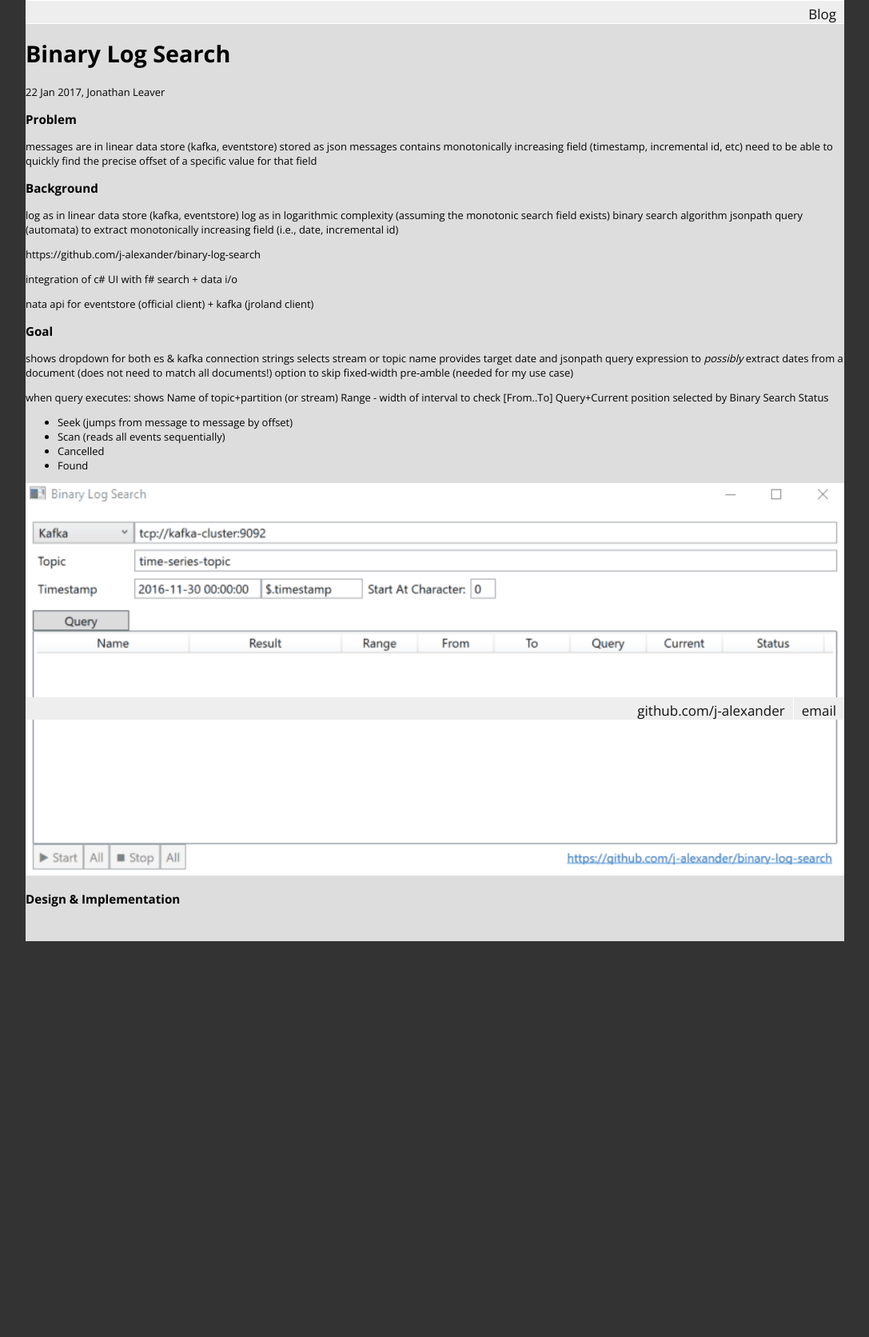
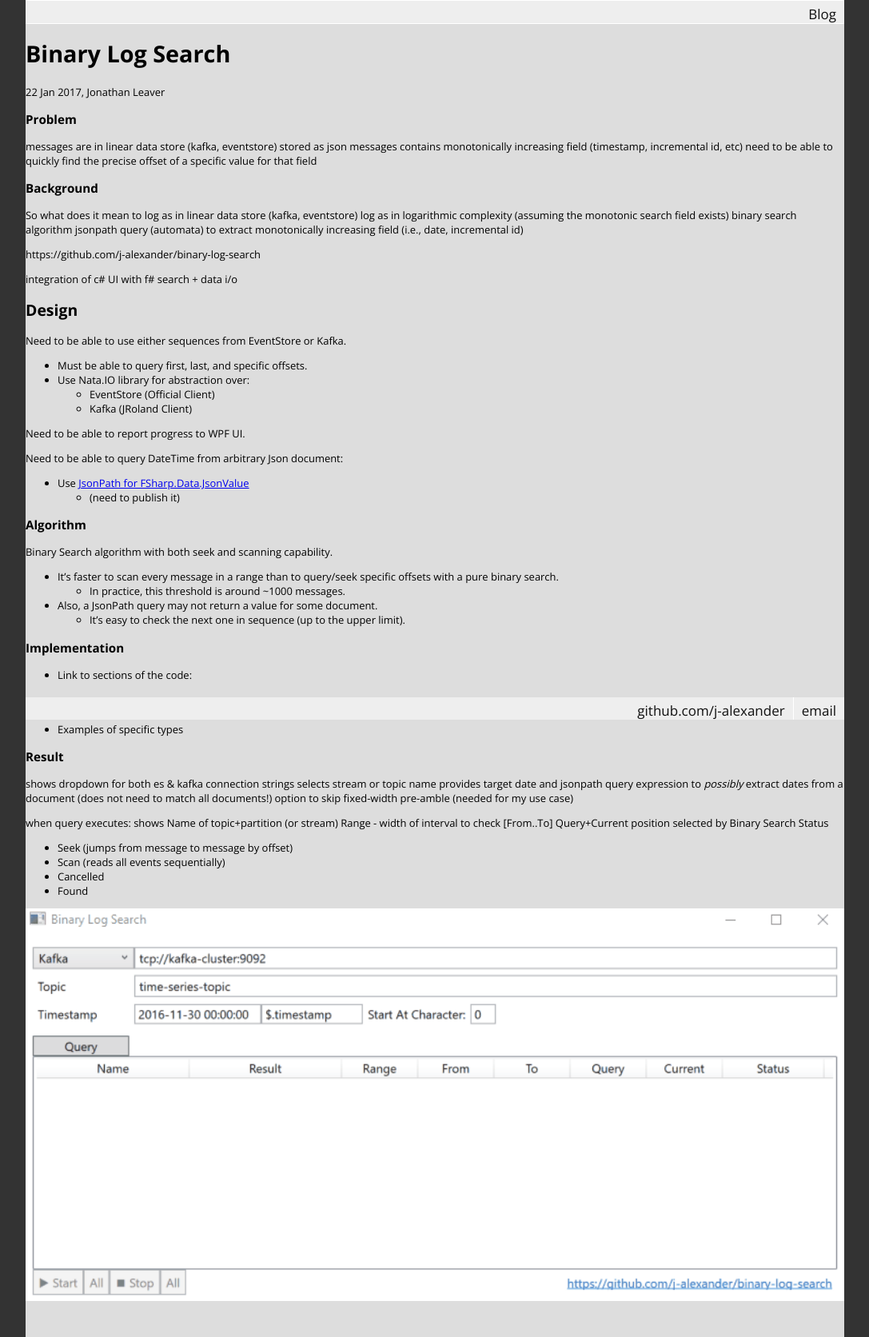
Before and after one commit to j-alexander/j-alexander.github.io, a Jekyll site: the page built from _posts/2017-01-22-binary-log-search.md, in a window 1280 px wide. Shown: the whole page at 80% size, without its empty margins (96-1183 px from the left). Built offline with Jekyll 4.4.1, drawn with Linux system fonts in a browser that asks for light colours; some web fonts are replaced; before the commit the page ends 1177 px from its top, so only the background shows below that.

Commit message:
additional outline for bls entry

```diff
--- a/_posts/2017-01-22-binary-log-search.md
+++ b/_posts/2017-01-22-binary-log-search.md
@@ -11,7 +11,7 @@ messages contains monotonically increasing field (timestamp, incremental id, etc
 need to be able to quickly find the precise offset of a specific value for that field
 
 ### Background
-
+So what does it mean to
 log as in linear data store (kafka, eventstore)
 log as in logarithmic complexity (assuming the monotonic search field exists)
 binary search algorithm
@@ -21,10 +21,42 @@ https://github.com/j-alexander/binary-log-search
 
 integration of c# UI with f# search + data i/o
 
-nata api for eventstore (official client) + kafka (jroland client)
+## Design
 
-### Goal
+Need to be able to use either sequences from EventStore or Kafka.
 
+ - Must be able to query first, last, and specific offsets.
+ - Use Nata.IO library for abstraction over:
+   - EventStore (Official Client)
+   - Kafka (JRoland Client)
+
+
+Need to be able to report progress to WPF UI.
+
+Need to be able to query DateTime from arbitrary Json document:
+
+ - Use [JsonPath for FSharp.Data.JsonValue](http://localhost:4000/entry/2016/12/23/jsonpath-queries-using-fsharpdata)
+   - (need to publish it)
+
+### Algorithm
+
+Binary Search algorithm with both seek and scanning capability.
+
+ - It's faster to scan every message in a range than to query/seek specific offsets with a pure binary search.
+   - In practice, this threshold is around ~1000 messages.
+
+ - Also, a JsonPath query may not return a value for some document.
+   - It's easy to check the next one in sequence (up to the upper limit).
+
+### Implementation
+
+ - Link to sections of the code:
+
+### Integration Challenges (C\#/F\#)
+
+ - Examples of specific types
+
+### Result
 
 shows dropdown for both es & kafka connection strings
 selects stream or topic name
```
Also changed, not shown: other parts of _posts/2017-01-22-binary-log-search.md (+0 -4 lines).
